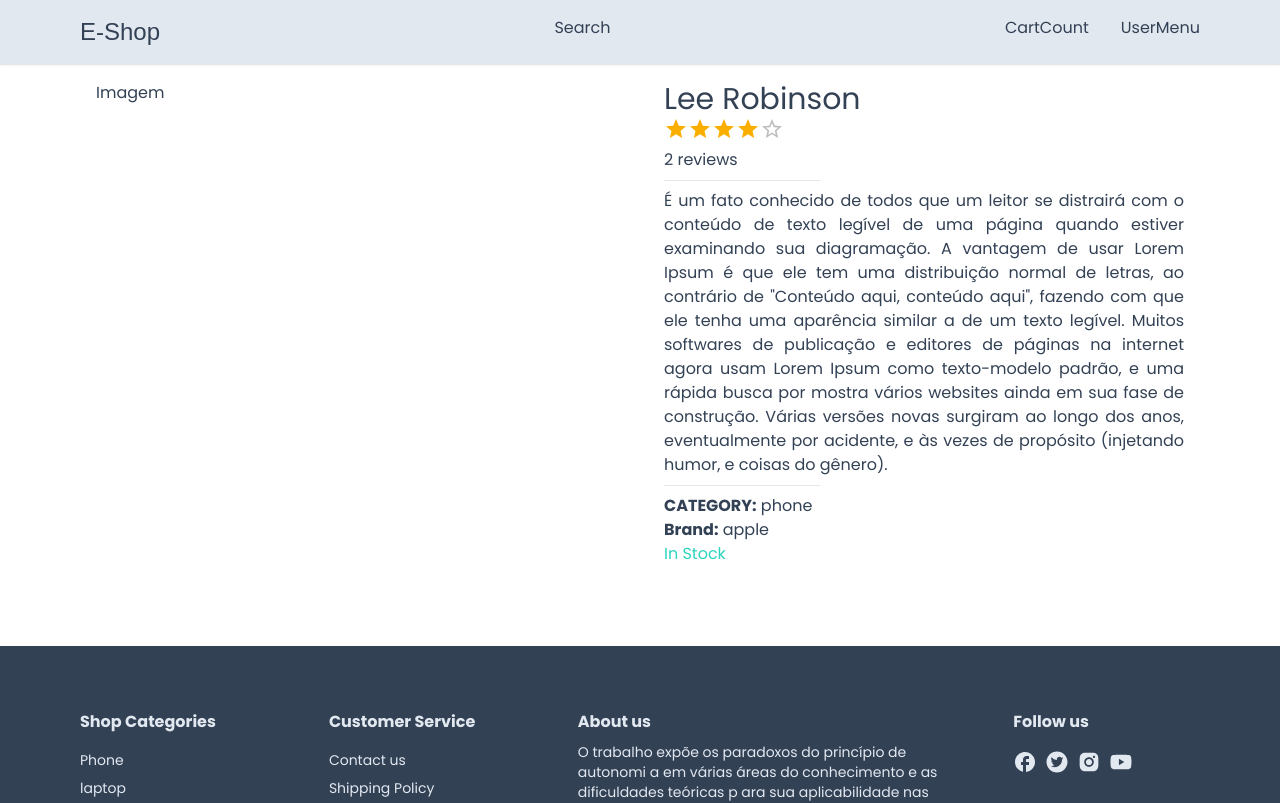
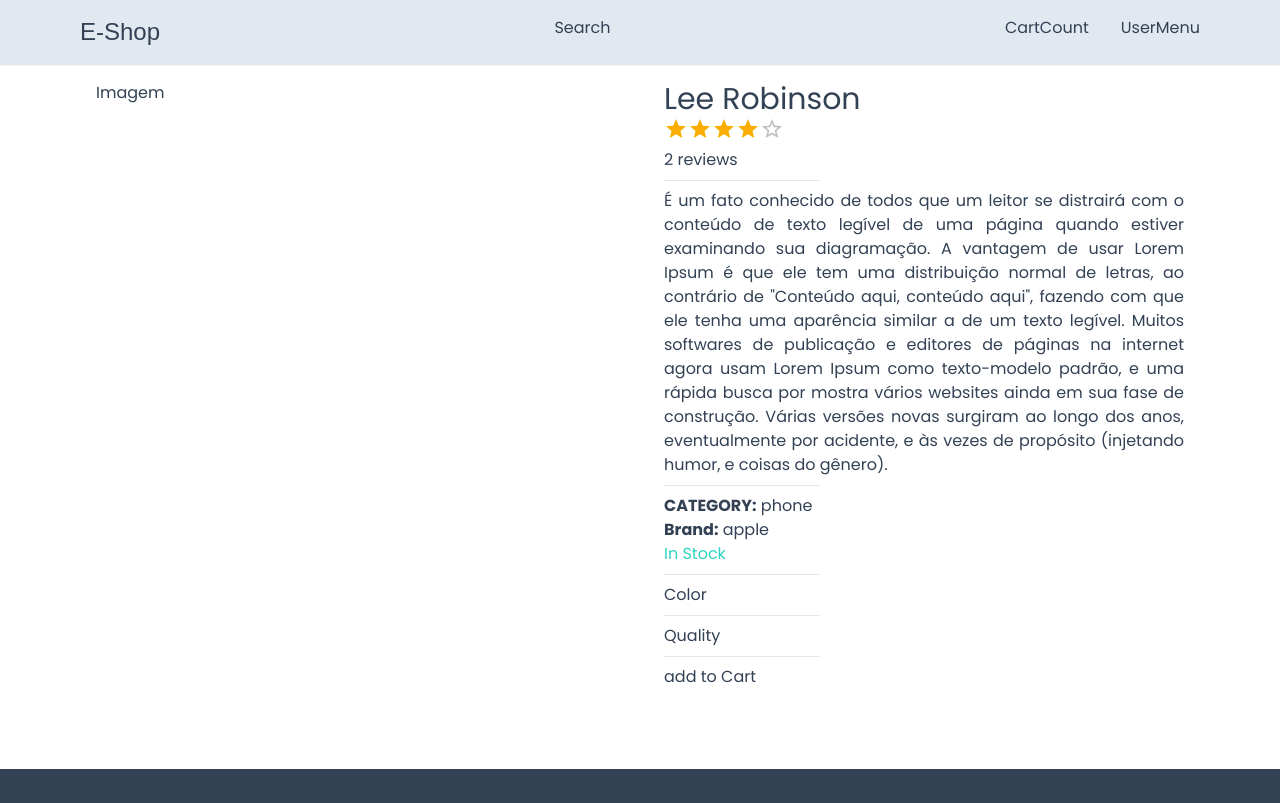
Before and after one commit to AntonioJacinto11672/E-shop, a Next.js app: page /product/1 in a window 1280 px wide. Shown: the top 803 px of the page. Built offline with nearby package versions, Linux system fonts and the light colour scheme; a web font is replaced by a local one.

Commit message:
selectedImg color end colorCode

```diff
--- a/app/product/[productId]/ProductDetails.tsx
+++ b/app/product/[productId]/ProductDetails.tsx
@@ -5,6 +5,24 @@ import { Rating } from "@mui/material";
 interface ProductDetailsProps {
     product: any
 }
+export type CartProductType = {
+    id: string,
+    name: string,
+    description: string,
+    category: string,
+    brand: string,
+    selectedImg: SelectedImageType,
+    quantity: number,
+    price: number
+};
+
+export type SelectedImageType = {
+    color: string,
+    colorCode: string,
+    image: string,
+};
+
+
 
 const Horizontal = ()  =>  <hr className="w-[30%]  my-2"/>
 
@@ -32,6 +50,12 @@ const ProductDetails: React.FC<ProductDetailsProps> = ({ product }) => {
                 <span className="font-semibold">Brand:</span> {product[0].brand }
             </div>
             <div className={product[0].inStock ? 'text-teal-400' : 'text-rose-400'}> { product[0].inStock ? 'In Stock' : 'Out Stock'}</div>
+            <Horizontal />
+            <div>Color</div>
+            <Horizontal />
+            <div>Quality</div>
+            <Horizontal />
+            <div>add to Cart</div>
         </div>
     </div>);
 }
```
